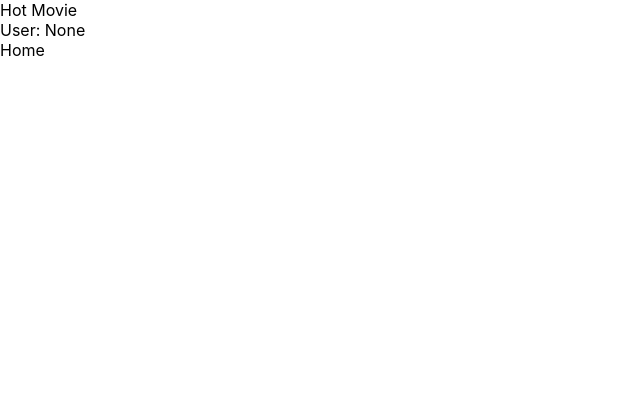
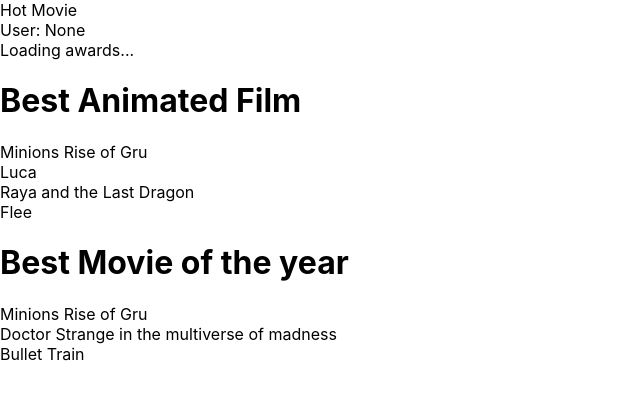
Before and after one commit to benaiah-ke/hotmovie, a React (Create React App) app: page / in a window 1280 px wide. Shown: the top 400 px of the page, without its empty margins (0-640 px from the left). Built offline with nearby package versions, Linux system fonts and the light colour scheme; no server answers; data requests are answered from the project's data file.

Commit message:
Fetch movies from API

```diff
--- /dev/null
+++ b/src/components/Award.js
@@ -0,0 +1,33 @@
+import React from "react";
+import { useState } from "react";
+import { useEffect } from "react";
+import { URLS } from "../urls";
+import { Movie } from "./Movie";
+
+function Award({ award, movies }){
+    // Get only movies nominated for award
+    const nominatedMovies = movies.filter((movie) => {
+        var nominated = false
+
+        movie.nominations.forEach((nomination) => {
+            if(nomination.award_id === award.id){
+                nominated = true
+            }
+        })
+
+        return nominated
+    })
+
+    const movieList = nominatedMovies.map((movie) => (
+        <Movie key={movie.id} movie={movie} />
+    ))
+
+    return (
+        <div>
+            <h1>{award.name}</h1>
+            {movieList}
+        </div>
+    );
+}
+
+export { Award }
--- a/src/components/Home.js
+++ b/src/components/Home.js
@@ -1,9 +1,36 @@
 import React from "react";
+import { useState } from "react";
+import { useEffect } from "react";
+import { URLS } from "../urls";
+import { Award } from "./Award";
 
 function Home(){
+    const [awards, setAwards] = useState([])
+    const [movies, setMovies] = useState([])
+
+    // Fetch available awards for user to vote
+    useEffect(() => {
+        fetch(URLS.awards)
+            .then((resp) => resp.json())
+            .then((awards) => setAwards(awards))
+    }, [])
+
+    // Fetch movies from our db
+    useEffect(() => {
+        fetch(URLS.movies)
+            .then((resp) => resp.json())
+            .then((movies) => setMovies(movies))
+    }, [awards])
+
+    const awardList = awards.map((award) => (
+        <Award key={award.id} award={award} movies={movies} />
+    ))
+
     return (
         <div>
-            <div>Home</div>
+            <div>Loading awards...</div>
+
+            {awardList}
         </div>
     );
 }
--- /dev/null
+++ b/src/components/Movie.js
@@ -0,0 +1,26 @@
+import React from "react";
+import { useState } from "react";
+import { useEffect } from "react";
+
+function Movie({ movie }){
+    const [metadata, setMetadata] = useState({})
+    const OMDB_API_KEY = "1200c1e9";
+
+
+    // Fetch the movie's metadata from movies api
+    useEffect(() => {
+        fetch(`http://www.omdbapi.com?apikey=${OMDB_API_KEY}&t=${movie.name}`)
+            .then((response) => response.json())
+            .then((data) => setMetadata(data))
+    }, []);
+
+    console.log(metadata);
+
+    return (
+        <div>
+            <span>{movie.name}</span><br/>
+        </div>
+    );
+}
+
+export { Movie }
--- a/src/urls.js
+++ b/src/urls.js
@@ -1,6 +1,7 @@
 const URLS = {
     users: 'http://localhost:8000/users',
     awards: 'http://localhost:8000/awards',
+    movies: 'http://localhost:8000/movies',
 }
 
 export { URLS }
```
Also changed, not shown: src/components/Auth.js (deleted, +0 -26 lines).
